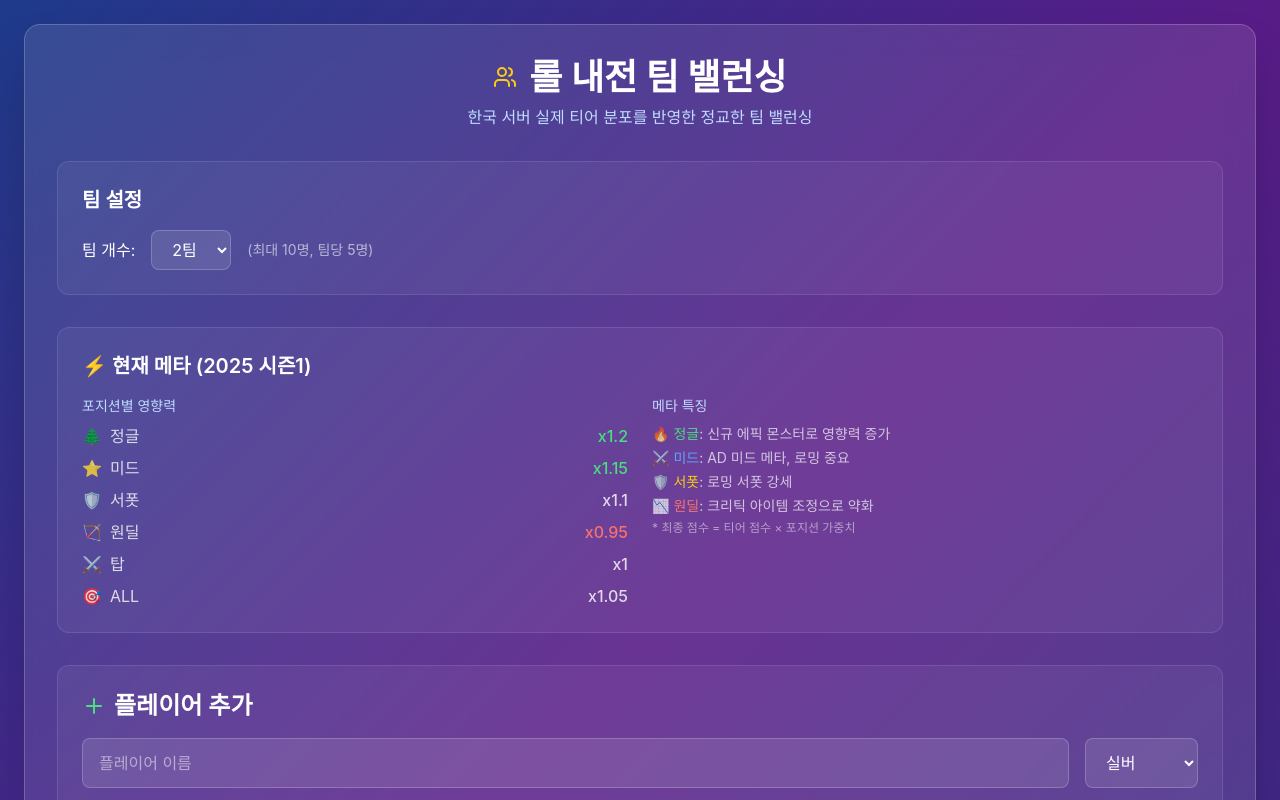
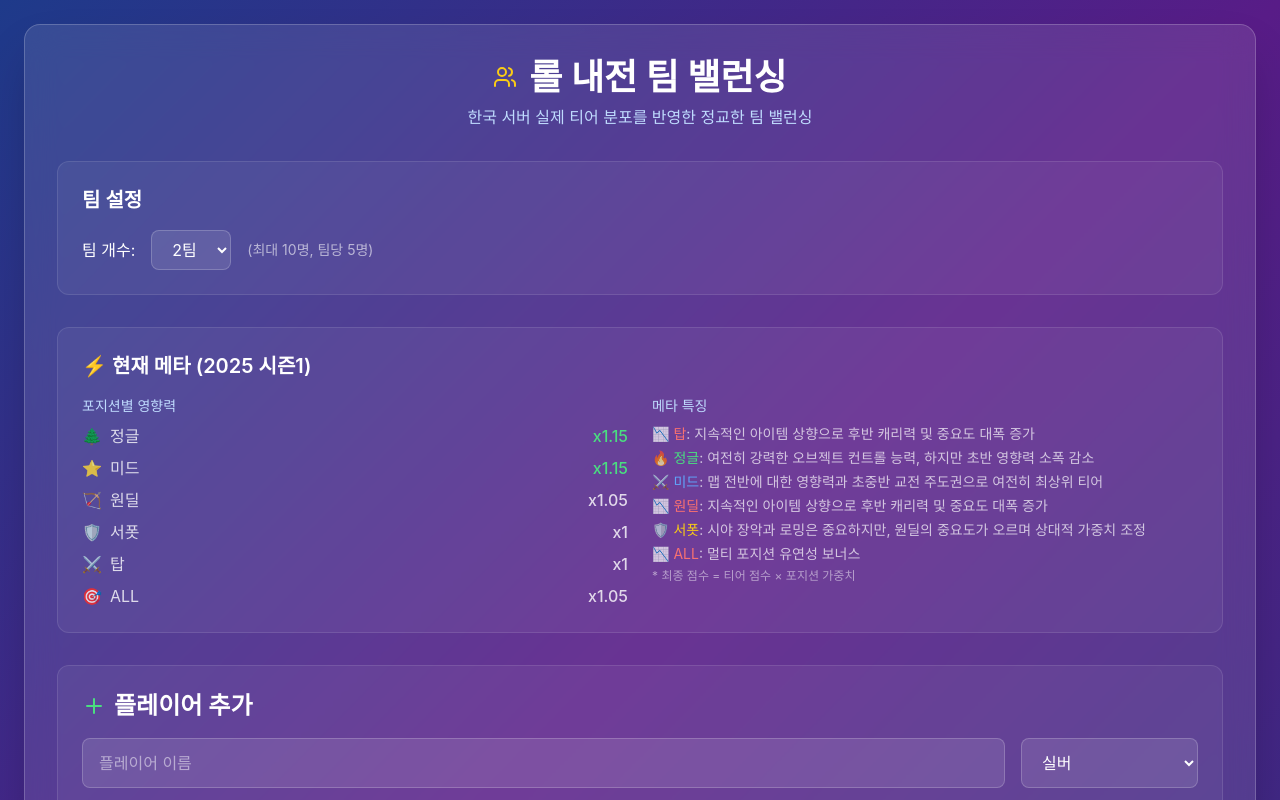
Before and after one commit to Jub-92/lol-team-balancer, a React (Create React App) app: page / in a window 1280 px wide. Shown: the top 800 px of the page. Built offline with nearby package versions, Linux system fonts and the light colour scheme.

Commit message:
feat: 현재 메타에 맞게 포지션 가중치 업데이트

```diff
--- a/src/App.js
+++ b/src/App.js
@@ -26,20 +26,22 @@ const LoLTeamBalancer = () => {
     '플래티넘': 8.5,
     '에메랄드': 11,
     '다이아': 15,
-    '마스터': 25,
-    '그마': 35,
-    '챌린저': 50
+    '마스터 0-199': 25,
+    '마스터 200-399': 30,
+    '마스터 400-599': 35,
+    '마스터 600-799': 42,
+    '마스터 800-1000': 50
   };
 
   // 2025 시즌1 현재 메타 포지션별 가중치
   const positionWeights = {
-    '정글': 1.2,   // 신규 에픽 몬스터, 정글 변화로 영향력 증가
-    '미드': 1.15,  // AD 미드 메타, 로밍 중요도 증가
-    '서폿': 1.1,   // 로밍 서폿 강세
-    '원딜': 0.95,  // 크리틱 아이템 조정으로 상대적 약화
-    '탑': 1.0,     // 기본 (탱커 메타로 안정적)
-    'ALL': 1.05    // 멀티 포지션 유연성 보너스
-  };
+  '정글': 1.15,  // 여전히 강력한 오브젝트 컨트롤 능력, 하지만 초반 영향력 소폭 감소
+  '미드': 1.15,  // 맵 전반에 대한 영향력과 초중반 교전 주도권으로 여전히 최상위 티어
+  '원딜': 1.05,  // 지속적인 아이템 상향으로 후반 캐리력 및 중요도 대폭 증가
+  '서폿': 1.0,   // 시야 장악과 로밍은 중요하지만, 원딜의 중요도가 오르며 상대적 가중치 조정
+  '탑': 1.0,     // 스플릿 푸쉬와 사이드 운영의 핵심. 안정적인 기본값 유지
+  'ALL': 1.05   // 멀티 포지션 유연성 보너스 (유지)
+};
 
   const positions = ['탑', '정글', '미드', '원딜', '서폿', 'ALL'];
 
@@ -60,9 +62,11 @@ const LoLTeamBalancer = () => {
     '플래티넘': 'bg-emerald-500',
     '에메랄드': 'bg-teal-500',
     '다이아': 'bg-blue-500',
-    '마스터': 'bg-purple-600',
-    '그마': 'bg-red-600',
-    '챌린저': 'bg-gradient-to-r from-yellow-400 to-red-500'
+    '마스터 0-199': 'bg-purple-600',
+    '마스터 200-399': 'bg-purple-600',
+    '마스터 400-599': 'bg-purple-600',
+    '마스터 600-799': 'bg-purple-600',
+    '마스터 800-1000': 'bg-purple-600'
   };
 
   const teamColors = {
@@ -589,10 +593,12 @@ const LoLTeamBalancer = () => {
             <div>
               <p className="text-blue-200 text-sm mb-2">메타 특징</p>
               <div className="text-white/70 text-sm space-y-1">
-                <p>🔥 <span className="text-green-400">정글</span>: 신규 에픽 몬스터로 영향력 증가</p>
-                <p>⚔️ <span className="text-blue-400">미드</span>: AD 미드 메타, 로밍 중요</p>
-                <p>🛡️ <span className="text-yellow-400">서폿</span>: 로밍 서폿 강세</p>
-                <p>📉 <span className="text-red-400">원딜</span>: 크리틱 아이템 조정으로 약화</p>
+                <p>📉 <span className="text-red-400">탑</span>: 지속적인 아이템 상향으로 후반 캐리력 및 중요도 대폭 증가</p>
+                <p>🔥 <span className="text-green-400">정글</span>: 여전히 강력한 오브젝트 컨트롤 능력, 하지만 초반 영향력 소폭 감소</p>
+                <p>⚔️ <span className="text-blue-400">미드</span>: 맵 전반에 대한 영향력과 초중반 교전 주도권으로 여전히 최상위 티어</p>
+                <p>📉 <span className="text-red-400">원딜</span>: 지속적인 아이템 상향으로 후반 캐리력 및 중요도 대폭 증가</p>
+                <p>🛡️ <span className="text-yellow-400">서폿</span>: 시야 장악과 로밍은 중요하지만, 원딜의 중요도가 오르며 상대적 가중치 조정</p>
+                <p>📉 <span className="text-red-400">ALL</span>: 멀티 포지션 유연성 보너스</p>
                 <p className="text-xs text-white/50 mt-2">* 최종 점수 = 티어 점수 × 포지션 가중치</p>
               </div>
             </div>
@@ -919,6 +925,9 @@ const LoLTeamBalancer = () => {
               const teamColor = teamColors[teamKey];
               const teamScore = calculateTeamScore(team);
 
+              // 팀원을 티어 점수 기준으로 내림차순 정렬 (높은 티어부터)
+              const sortedTeam = [...team].sort((a, b) => b.score - a.score);
+
               // 포지션 커버리지 계산
               const corePositions = ['탑', '정글', '미드', '원딜', '서폿'];
               const positionCoverage = {};
@@ -959,9 +968,9 @@ const LoLTeamBalancer = () => {
                     </div>
                   </div>
 
-                  {/* 플레이어 목록 */}
+                  {/* 플레이어 목록 (티어별 정렬) */}
                   <div className="space-y-3">
-                    {team.map(player => (
+                    {sortedTeam.map((player, index) => (
                       <div
                         key={player.id}
                         className={`bg-white/10 rounded-lg p-3 flex items-center justify-between border transition-all ${
@@ -972,11 +981,14 @@ const LoLTeamBalancer = () => {
                                   : 'border-white/20 hover:border-white/40'
                               }`
                             : 'border-white/10'
-                        }`}
+                        } ${index === 0 ? 'ring-1 ring-yellow-400/30' : ''}`}
                         onClick={() => selectPlayerForSwap(player, teamKey)}
                       >
                         <div className="flex items-center gap-3">
-                          <div className={`w-3 h-3 rounded-full ${tierColors[player.tier]}`}></div>
+                          <div className="flex items-center gap-2">
+                            <div className={`w-3 h-3 rounded-full ${tierColors[player.tier]}`}></div>
+                            {index === 0 && <span className="text-yellow-400 text-xs">👑</span>}
+                          </div>
                           <span className="text-white font-medium">{player.name}</span>
                           {isManualMode && selectedPlayer && selectedPlayer.id === player.id && (
                             <span className="text-yellow-400 text-sm">✨ 선택됨</span>
```
